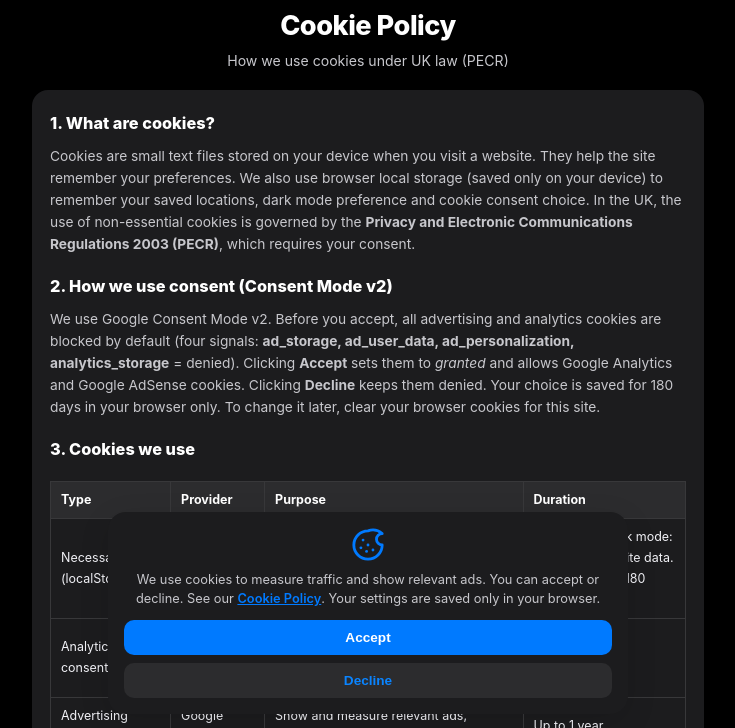
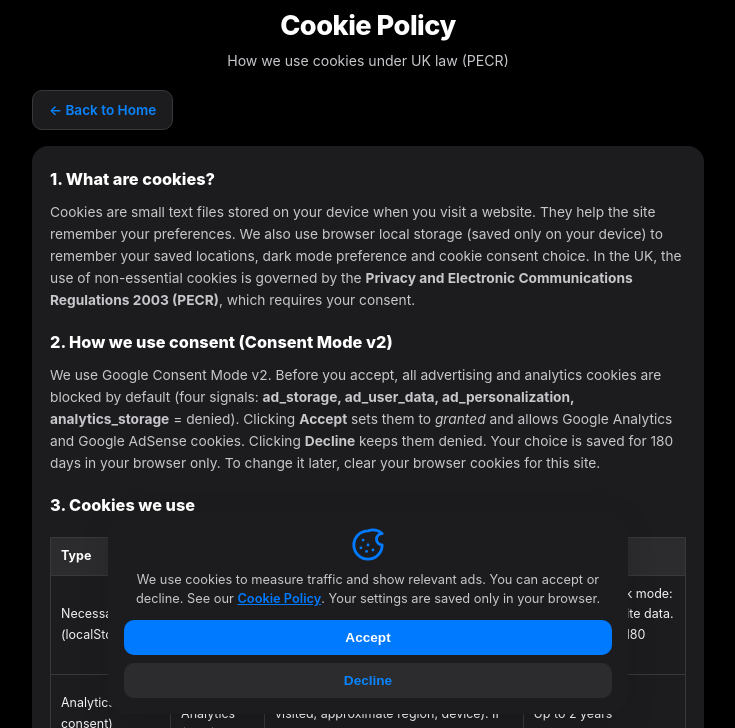
Before and after one commit to T800app/pegcast, a plain HTML site: page cookies.html in a window 1280 px wide. Both pictures are taken after a click on the button "Toggle dark mode". Shown: the part 72-800 px from the top of the page, without its empty margins (272-1007 px from the left). Drawn offline with Linux system fonts and the light colour scheme.

Commit message:
Add files via upload

```diff
--- a/cookies.html
+++ b/cookies.html
@@ -56,6 +56,12 @@ body.dark #cookieBanner p{color:#c7c7cc}
 body.dark #declineCookies{background:#2c2c2e;color:#0A84FF}
 body.dark #darkToggle{background:#1c1c1e;border-color:#38383a;color:#0A84FF}
 body.dark .logo-sub{color:#94a3b8}
+
+/* ÚJ VISSZA GOMB STÍLUS */
+.back-btn{display:inline-flex;align-items:center;gap:6px;background:#ffffff;border:1px solid #e5e5ea;border-radius:10px;padding:8px 16px;font-size:.85rem;font-weight:600;color:#007AFF;text-decoration:none;transition:.2s;margin-bottom:16px;margin-left:auto;margin-right:auto;width:fit-content}
+.back-btn:hover{background:#f2f2f7}
+body.dark .back-btn{background:#1c1c1e;border-color:#38383a;color:#0A84FF}
+body.dark .back-btn:hover{background:#2c2c2e}
 </style>
 </head>
 <body>
@@ -66,6 +72,9 @@ body.dark .logo-sub{color:#94a3b8}
 <h1>Cookie Policy</h1>
 <p class="sub">How we use cookies under UK law (PECR)</p>
 </header>
+
+<a href="index.html" class="back-btn">&larr; Back to Home</a>
+
 <div class="card">
 <h2>1. What are cookies?</h2>
 <p>Cookies are small text files stored on your device when you visit a website. They help the site remember your preferences. We also use browser local storage (saved only on your device) to remember your saved locations, dark mode preference and cookie consent choice. In the UK, the use of non-essential cookies is governed by the <strong>Privacy and Electronic Communications Regulations 2003 (PECR)</strong>, which requires your consent.</p>
```
Also changed, not shown: privacy.html (+9 -0 lines), terms.html (+9 -0 lines).
